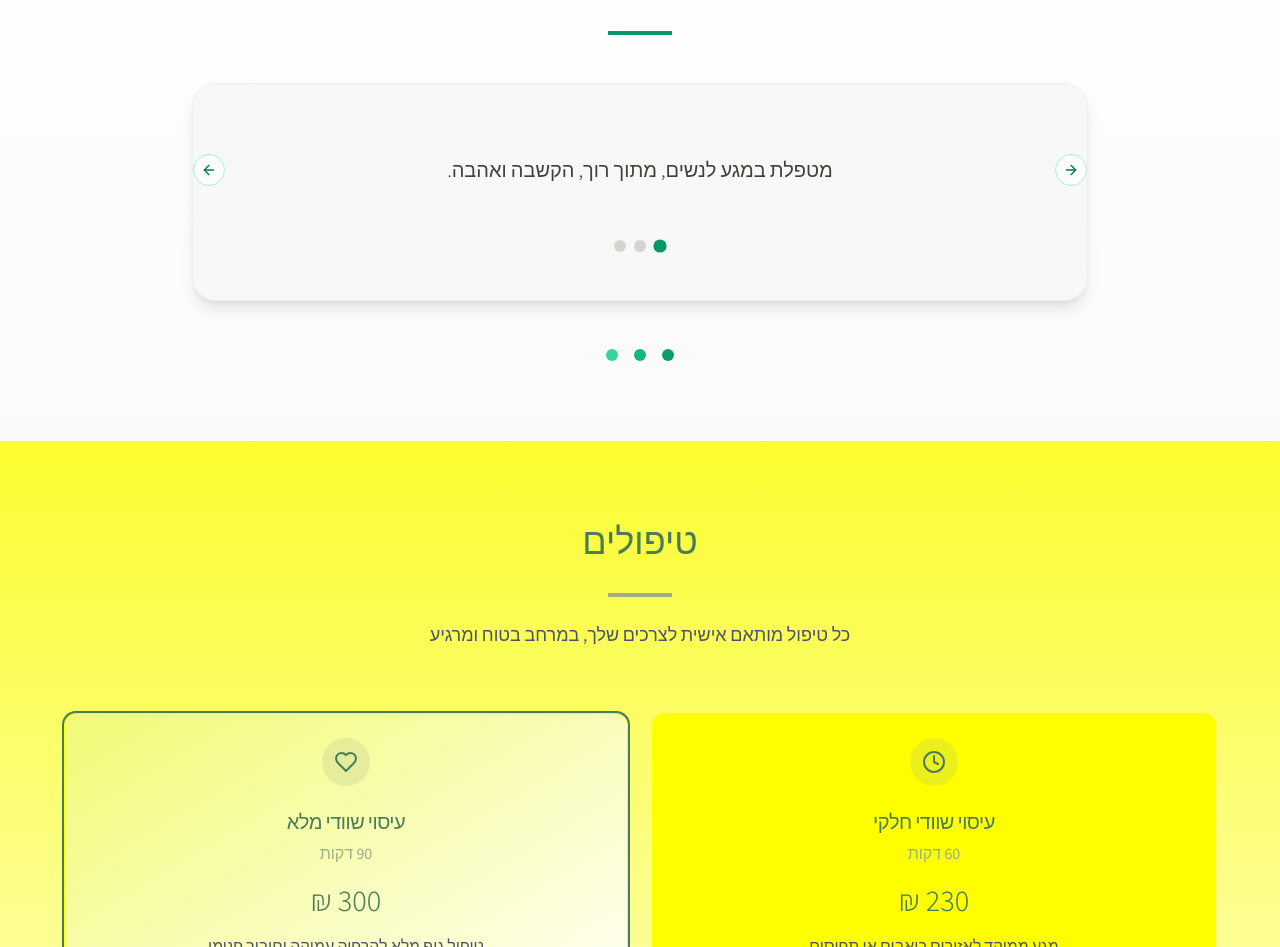
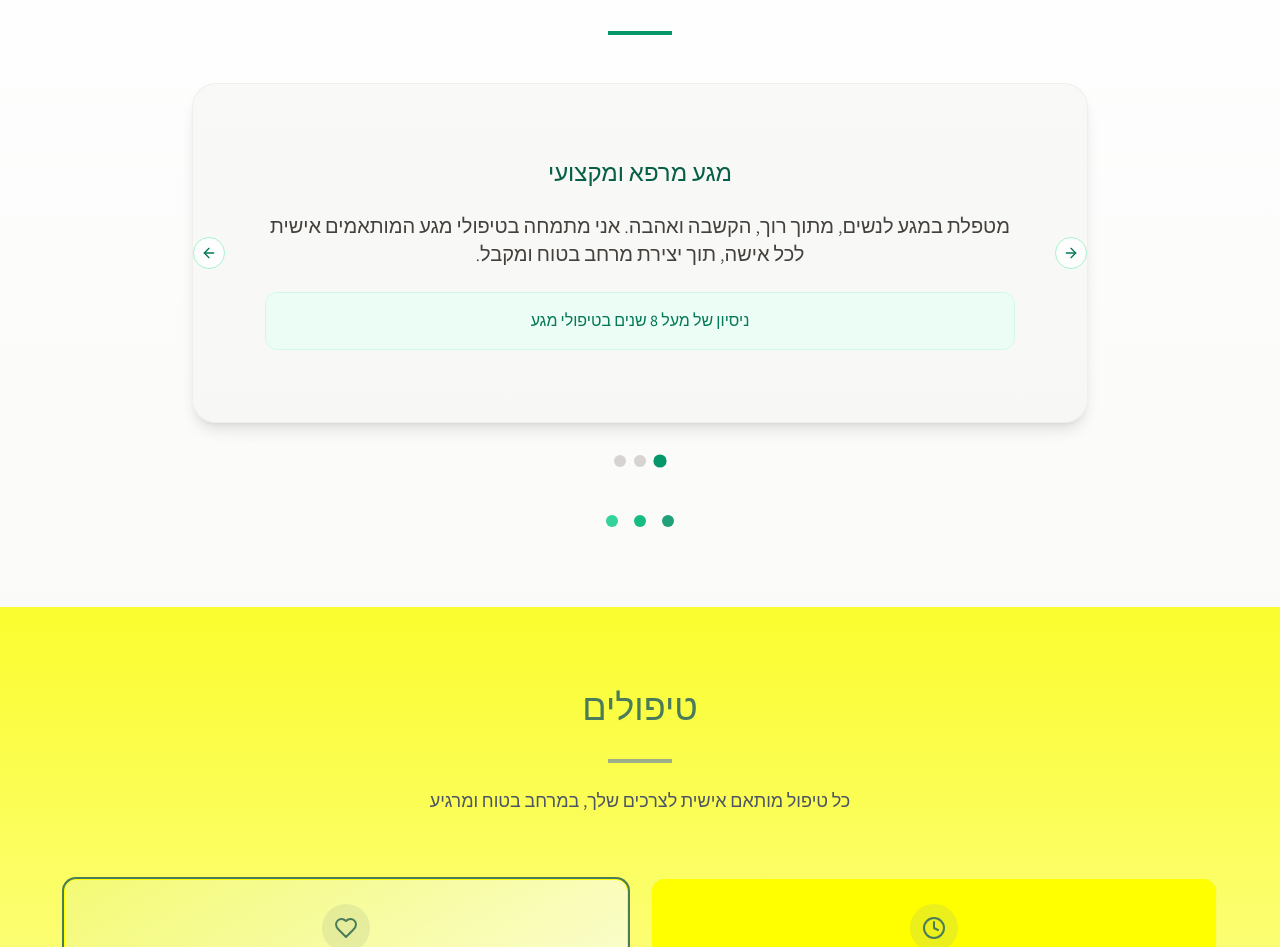
Before and after one commit to AvrahamShfaraw/yaels-healing-touch, a React (Vite) app: page / in a window 1280 px wide. Shown: the part 921-1868 px from the top of the page. Built offline with nearby package versions, Linux system fonts and the light colour scheme.

Commit message:
Fix carousel dots and content
- Resolved the issue of duplicate dot indicators in the carousel.
- Added more content to each carousel item.

```diff
--- a/src/components/AboutSection.tsx
+++ b/src/components/AboutSection.tsx
@@ -18,10 +18,22 @@ const AboutSection = () => {
     });
   }, [api]);
 
-  const aboutTexts = [
-    "מטפלת במגע לנשים, מתוך רוך, הקשבה ואהבה.",
-    "העיסוי שאני מעניקה הוא מסע פנימי – להרפיה, ריפוי וחיבור לעצמך.",
-    "מתאים במיוחד לשחרור כאבים, סטרס ומתח נפשי, דרך מגע עדין ומרפא."
+  const aboutContent = [
+    {
+      title: "מגע מרפא ומקצועי",
+      text: "מטפלת במגע לנשים, מתוך רוך, הקשבה ואהבה. אני מתמחה בטיפולי מגע המותאמים אישית לכל אישה, תוך יצירת מרחב בטוח ומקבל.",
+      highlight: "ניסיון של מעל 8 שנים בטיפולי מגע"
+    },
+    {
+      title: "מסע פנימי של ריפוי",
+      text: "העיסוי שאני מעניקה הוא מסע פנימי – להרפיה, ריפוי וחיבור לעצמך. כל טיפול הוא חוויה ייחודית המותאמת לצרכים האישיים שלך.",
+      highlight: "שילוב של טכניקות מסורתיות ומודרניות"
+    },
+    {
+      title: "שחרור כאבים ומתחים",
+      text: "מתאים במיוחד לשחרור כאבים, סטרס ומתח נפשי, דרך מגע עדין ומרפא. הטיפולים מסייעים בהפגת מתחים גופניים ונפשיים כאחד.",
+      highlight: "טיפול הוליסטי לגוף ולנפש"
+    }
   ];
 
   return (
@@ -43,12 +55,20 @@ const AboutSection = () => {
               className="w-full"
             >
               <CarouselContent>
-                {aboutTexts.map((text, index) => (
+                {aboutContent.map((content, index) => (
                   <CarouselItem key={index}>
-                    <div className="p-6">
+                    <div className="p-6 space-y-6">
+                      <h3 className="text-xl md:text-2xl font-medium text-emerald-800 mb-4">
+                        {content.title}
+                      </h3>
                       <p className="text-lg md:text-xl text-stone-700 leading-relaxed font-light">
-                        {text}
+                        {content.text}
                       </p>
+                      <div className="mt-6 p-4 bg-emerald-50 rounded-lg border border-emerald-100">
+                        <p className="text-emerald-700 font-medium text-sm md:text-base">
+                          {content.highlight}
+                        </p>
+                      </div>
                     </div>
                   </CarouselItem>
                 ))}
@@ -56,10 +76,11 @@ const AboutSection = () => {
               <CarouselPrevious className="bg-white/80 border-emerald-200 hover:bg-emerald-50 text-emerald-700" />
               <CarouselNext className="bg-white/80 border-emerald-200 hover:bg-emerald-50 text-emerald-700" />
             </Carousel>
+          </div>
 
-            {/* Carousel indicators */}
+          {/* Single set of carousel indicators */}
           <div className="flex justify-center mt-8 space-x-2 space-x-reverse">
-              {aboutTexts.map((_, index) => (
+            {aboutContent.map((_, index) => (
               <button
                 key={index}
                 className={`w-3 h-3 rounded-full transition-all duration-300 ${
@@ -70,7 +91,6 @@ const AboutSection = () => {
                 onClick={() => api?.scrollTo(index)}
               />
             ))}
-            </div>
           </div>
 
           {/* Decorative elements */}
```
Lines whose indentation alone changed are shown as unchanged.
